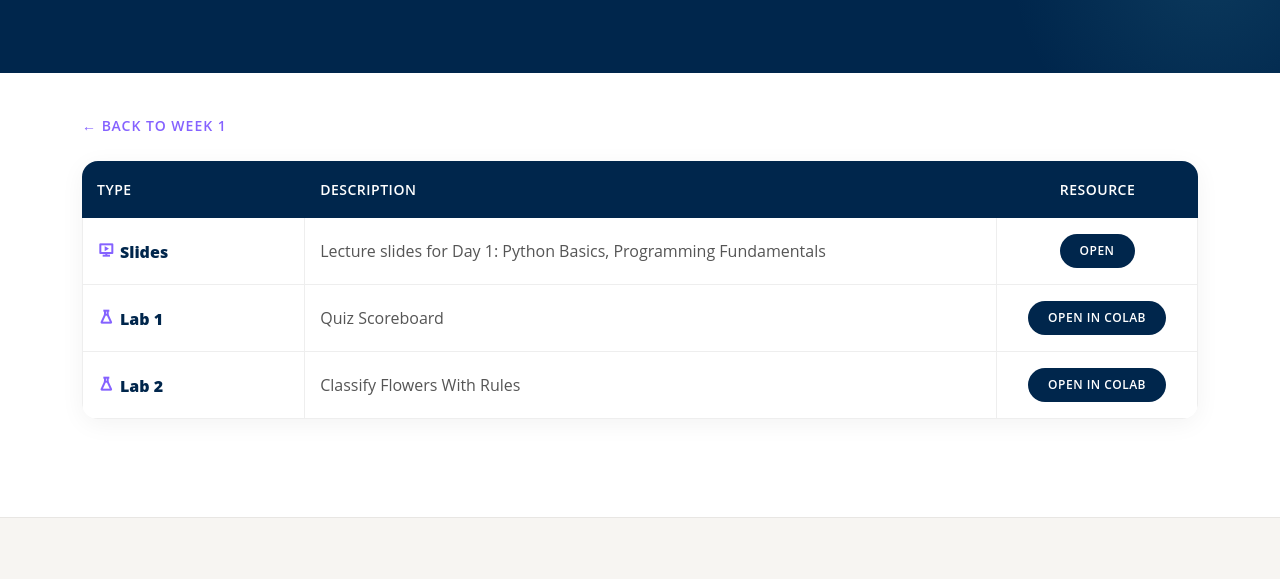
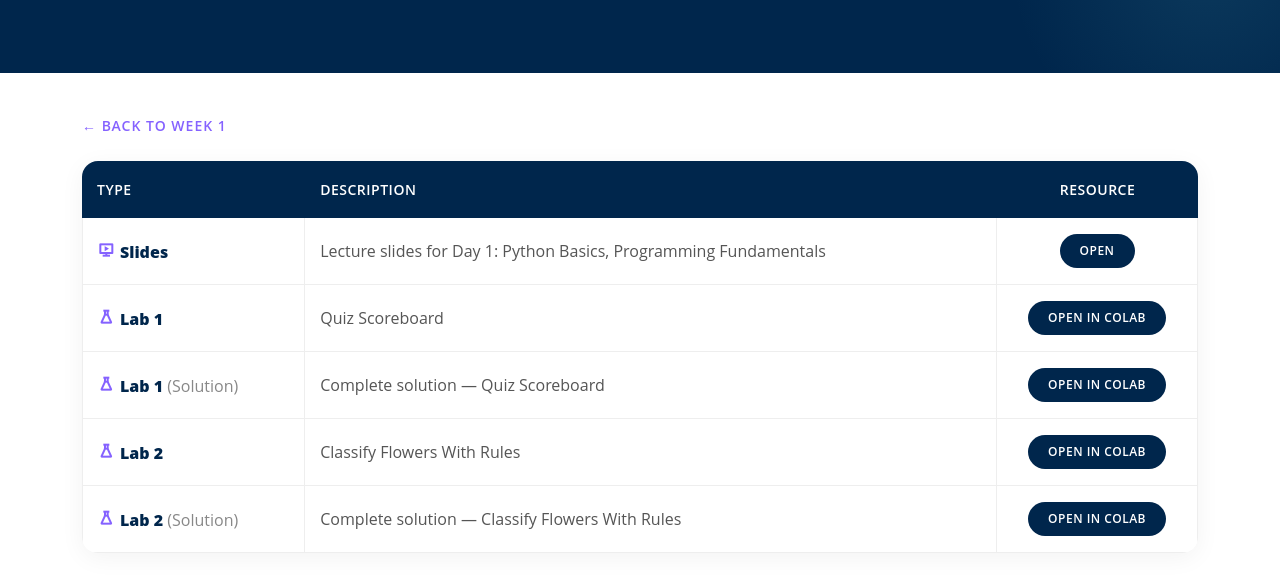
Before and after one commit to SattamAltwaim/AI-Olympiad-L1-2026, a plain HTML site: page week1/day1.html in a window 1280 px wide. Shown: the part 215-794 px from the top of the page. Drawn offline with Linux system fonts and the light colour scheme.

Commit message:
feat(day01): release lab solutions

```diff
--- a/week1/day1.html
+++ b/week1/day1.html
@@ -81,9 +81,19 @@
               <td class="text-center"><a href="https://colab.research.google.com/github/sattamaltwaim/AI-Olympiad-L1-2026/blob/main/Labs/Week1_Python_and_DS/Day01_Lab1_Quiz_Scoreboard_Exercise.ipynb" target="_blank" class="table-btn">Open in Colab</a></td>
             </tr>
             <tr>
+              <td><strong><i class="ri-flask-line" style="color: var(--accent-purple); margin-right: 6px;"></i>Lab 1 <span style="font-weight: 400; color: #888;">(Solution)</span></strong></td>
+              <td>Complete solution &mdash; Quiz Scoreboard</td>
+              <td class="text-center"><a href="https://colab.research.google.com/github/sattamaltwaim/AI-Olympiad-L1-2026/blob/main/Labs/Week1_Python_and_DS/Day01_Lab1_Quiz_Scoreboard_Solution.ipynb" target="_blank" class="table-btn">Open in Colab</a></td>
+            </tr>
+            <tr>
               <td><strong><i class="ri-flask-line" style="color: var(--accent-purple); margin-right: 6px;"></i>Lab 2</strong></td>
               <td>Classify Flowers With Rules</td>
               <td class="text-center"><a href="https://colab.research.google.com/github/sattamaltwaim/AI-Olympiad-L1-2026/blob/main/Labs/Week1_Python_and_DS/Day01_Lab2_Classify_Flowers_With_Rules_Exercise.ipynb" target="_blank" class="table-btn">Open in Colab</a></td>
+            </tr>
+            <tr>
+              <td><strong><i class="ri-flask-line" style="color: var(--accent-purple); margin-right: 6px;"></i>Lab 2 <span style="font-weight: 400; color: #888;">(Solution)</span></strong></td>
+              <td>Complete solution &mdash; Classify Flowers With Rules</td>
+              <td class="text-center"><a href="https://colab.research.google.com/github/sattamaltwaim/AI-Olympiad-L1-2026/blob/main/Labs/Week1_Python_and_DS/Day01_Lab2_Classify_Flowers_With_Rules_Solution.ipynb" target="_blank" class="table-btn">Open in Colab</a></td>
             </tr>
 
           </tbody>
```
Also changed, not shown: 2 other files.
